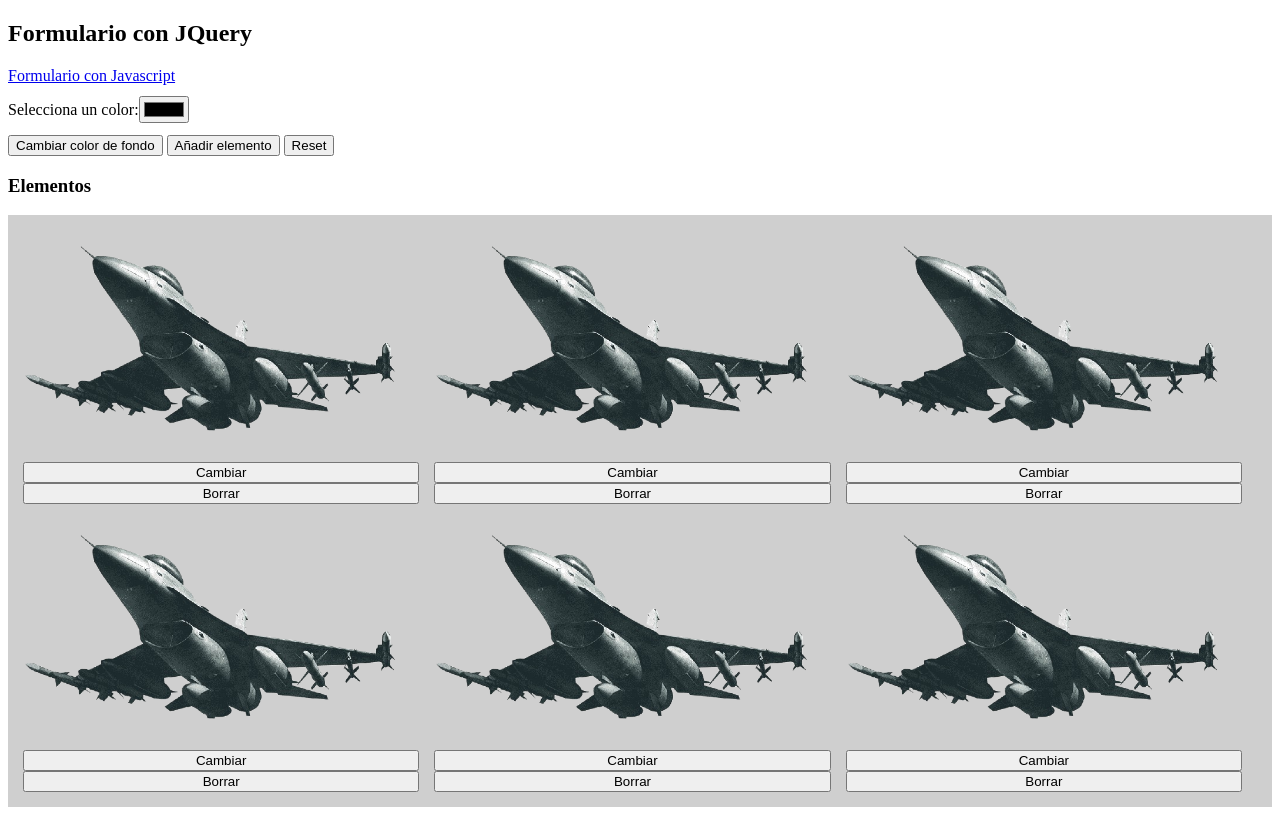
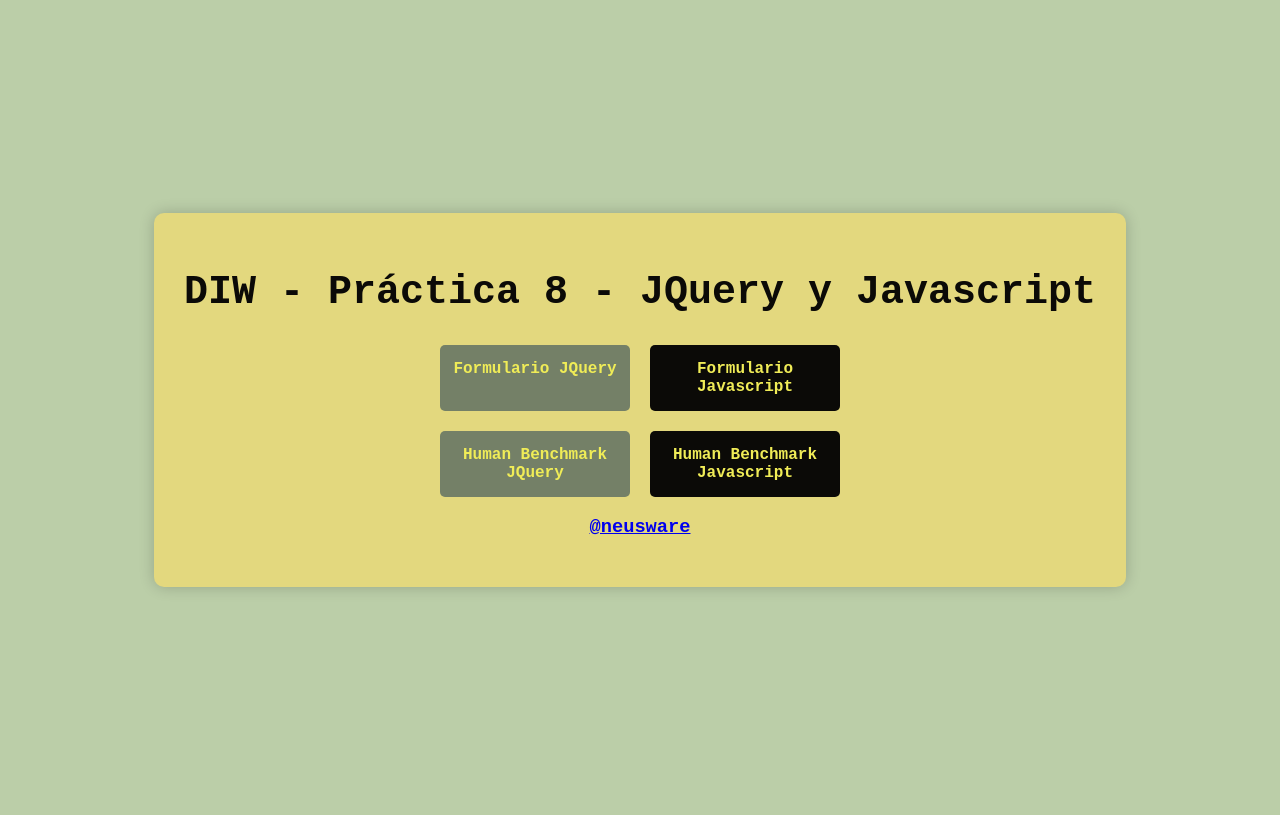
Before and after one commit to neusware/DIW---Tema-9, a plain HTML site: page index.html in a window 1280 px wide. Drawn offline with nearby package versions, Linux system fonts and the light colour scheme; a small style sheet from the web is missing.

Commit message:
project updated

```diff
--- a/index.html
+++ b/index.html
@@ -3,198 +3,83 @@
 <head>
     <meta charset="UTF-8">
     <meta name="viewport" content="width=device-width, initial-scale=1.0">
-
-    <script src="https://code.jquery.com/jquery-3.6.0.min.js"></script> <!-- jquery cdn -->
-    <title>Práctica JQuery y JS</title>
+    <title>Centered Landing Page</title>
+    <link rel="preconnect" href="https://fonts.googleapis.com">
+    <link rel="preconnect" href="https://fonts.gstatic.com" crossorigin>
+    <link rel="stylesheet" href="https://cdn.jsdelivr.net/gh/ryanoasis/nerd-fonts@latest/webfonts/Hack-Regular.woff2">
     <style>
-
-        .p1 {
-           display: flex;
-           align-items: center;
+        body, html {
+            height: 100%;
+            margin: 0;
+            font-family: 'Hack Nerd Font Mono', monospace;            display: flex;
+            justify-content: center;
+            align-items: center;
+            background-color: #BBCEA8;
         }
-
-        .container{
-            background-color: rgb(207, 207, 207);
-            padding: 15px;
-            display: flex;
-            flex-wrap: wrap;
-            gap: 15px;
+        .container {
+            text-align: center;
+            padding: 30px;
+            background-color: #E3D87E;
+            border-radius: 10px;
+            box-shadow: 0 0 15px rgba(11, 10, 7, 0.2);
         }
-
-        .image-container {
-            text-align: center; /* centro btns */
-            width: calc(33.333% - 15px); /* Ajusta el ancho para que haya 3 por fila */
-            box-sizing: border-box;
+        h1 {
+            color: #0B0A07;
+            margin-bottom: 30px;
+            font-size: 2.5em;
         }
-
-        .image-container img {
-        max-width: 100%;
-        height: auto;
-    }
-        .button-group {
-            margin-top: 10px;
+        .button-grid {
+            display: grid;
+            grid-template-columns: repeat(2, 1fr);
+            gap: 20px;
+            max-width: 400px;
+            margin: 0 auto;
         }
-
-        .button-group button{
-            display: block;
+        .button {
+            display: inline-block;
+            padding: 15px 0;
             width: 100%;
+            text-decoration: none;
+            border-radius: 5px;
+            font-weight: bold;
+            transition: all 0.3s ease;
+        }
+        .button:hover {
+            transform: translateY(-3px);
+            box-shadow: 0 4px 8px rgba(11, 10, 7, 0.2);
+        }
+        .button-1 {
+            background-color: #748067;
+            color: #F0EC57;
+        }
+        .button-2 {
+            background-color: #0B0A07;
+            color: #F0EC57;
+        }
+        .button-3 {
+            background-color: #748067;
+            color: #F0EC57;
+        }
+        .button-4 {
+            background-color: #0B0A07;
+            color: #F0EC57;
+        }
+        .button:hover {
+            opacity: 0.9;
         }
     </style>
-
 </head>
 <body>
-    <h2>Formulario con JQuery</h2>
-    <a href="./js_form.html">Formulario con Javascript</a>
-    <div class="p1">
-        <p>Selecciona un color:</p>
-        <input id="color_picker" type="color">
+    <div class="container">
+        <h1>DIW - Práctica 8 - JQuery y Javascript</h1>
+
+        <div class="button-grid">
+            <a href="./jquery_form.html" class="button button-1">Formulario JQuery</a>
+            <a href="./js_form.html" class="button button-2">Formulario Javascript</a>
+            <a href="#" class="button button-3">Human Benchmark JQuery</a>
+            <a href="#" class="button button-4">Human Benchmark Javascript</a>
+        </div>
+        <h3><a href="https://github.com/neusware/DIW---Tema-9">@neusware</a></h3>
     </div>
-
-    <div>
-        <button id="color_fondo" >Cambiar color de fondo</button>
-        <button id="anyadir_elemento">Añadir elemento</button>
-        <button id="resetear">Reset</button>
-    </div>
-
-    <h3>Elementos</h3>
-
-    <div class="container">
-
-        <div class="image-container">
-            <img src="./images/fighter.png" alt="Descripción de la imagen">
-            <div class="button-group">
-                <button id="cambiar">Cambiar</button>
-                <button class="eliminar">Borrar</button>
-            </div>
-        </div>
-        <div class="image-container">
-            <img src="./images/fighter.png" alt="Descripción de la imagen">
-            <div class="button-group">
-                <button id="cambiar">Cambiar</button>
-                <button class="eliminar">Borrar</button>
-            </div>
-        </div>
-        <div class="image-container">
-            <img src="./images/fighter.png" alt="Descripción de la imagen">
-            <div class="button-group">
-                <button id="cambiar">Cambiar</button>
-                <button class="eliminar">Borrar</button>
-            </div>
-        </div>
-        <div class="image-container">
-            <img src="./images/fighter.png" alt="Descripción de la imagen">
-            <div class="button-group">
-                <button id="cambiar">Cambiar</button>
-                <button class="eliminar">Borrar</button>
-            </div>
-        </div>
-        <div class="image-container">
-            <img src="./images/fighter.png" alt="Descripción de la imagen">
-            <div class="button-group">
-                <button id="cambiar">Cambiar</button>
-                <button class="eliminar">Borrar</button>
-            </div>
-        </div>
-        <div class="image-container">
-            <img src="./images/fighter.png" alt="Descripción de la imagen">
-            <div class="button-group">
-                <button id="cambiar">Cambiar</button>
-                <button class="eliminar">Borrar</button>
-            </div>
-        </div>
-
-
-
-
-    </div>
-
-
-    <script>
-
-        // Cambiar color de fondo de todas las imagenes
-        $(document).ready(function(){
-            //selecciono el boton y agrego el evento
-            $("#color_fondo").click(function(){
-                //se incorpora la logica
-                $(".image-container").css("background-color", $("#color_picker").val()); //JQuery.css(propertyName: string, value: string | number): JQuery
-            });
-        });
-
-
-        //Resetear elementos al estado inicial
-        $("#resetear").click(function(){
-            //recargo la página
-            location.reload();
-        })
-
-        //--aynadir elemento
-        //recupero el elemento y le agrego evento
-        $("#anyadir_elemento").click(function(){
-
-            //inicializo la variable con el valor correspondiente a un nuevo elemento, concatenando strings para escapar comillas
-            var elemento = '<div class="image-container">' +
-                           '<img src="./images/fighter.png" alt="Descripción de la imagen">' +
-                           '<div class="button-group">' +
-                           '<button id="cambiar">Cambiar</button>' +
-                           '<button class="eliminar">Borrar</button>' +
-                           '</div>' +
-                           '</div>';
-
-            //recupero el elemento padre y le indexo el nuevo elemento
-            $(".container").append(elemento);
-
-            //insto a respetar el bg-color seleccionado si existe
-
-            //almaceno el color de fondo de las imagenes
-            var color = $(".image-container").css("background-color");
-
-            //aplico el color de fondo, en realidad a todos los elementos
-            $(".image-container").css("background-color", color);
-
-            //trabajar con el ultimo elemento añadido
-            // $(".image-container").last().css("background-color", color);
-
-        });
-
-
-        // --Elimino el elemento del dom
-        // $(".eliminar").click(function(){}); agrega el evento explicitamente a todos los botones con la clase, pero si se agregan nuevos elementos no se les asigna el evento
-
-        //Agrego el evento al documento y en especifico a los elementos con la clase eliminar (delegación de eventos)
-        $(document).on('click', '.eliminar', function(){
-
-            //a partir del elemento en el que se produce el evento, navego nodos para seleccionar el elemento (image-container) y eliminarlo
-            $(this).parent().parent().remove();
-        });
-
-        //Cambiar imagen - función para obtener una ruta de imagen al azar
-
-        // Array con rutas de imágenes
-        var imageRoutes = [
-            './images/fighter.png',
-            './images/fighter-2.png',
-            './images/fighter-3.png',
-            './images/xwing.png',
-            './images/tie-fighter.png',
-            './images/sukoi.png'
-        ];
-
-            //getRandomImage
-            // Descripción: Esta función selecciona una ruta de imagen aleatoria del array `imageRoutes`, generando un numero aleatorio en el rango del array y accediendo al valor en el indice obtenido.
-            // Retorna: Una cadena que representa la ruta a una imagen seleccionada aleatoriamente del array `imageRoutes`.
-
-
-        function getRandomImage() {
-            var randomIndex = Math.floor(Math.random() * imageRoutes.length);
-
-            return imageRoutes[randomIndex];
-        }
-
-        // Cambiar imagen al azar
-        $(document).on('click', '#cambiar', function(){
-            $(this).parent().parent().find('img').attr('src', getRandomImage());
-        });
-
-    </script>
 </body>
 </html>
```
Also changed, not shown: jquery_form.html (added, +250 -0 lines), js_form.html (+56 -13 lines).
